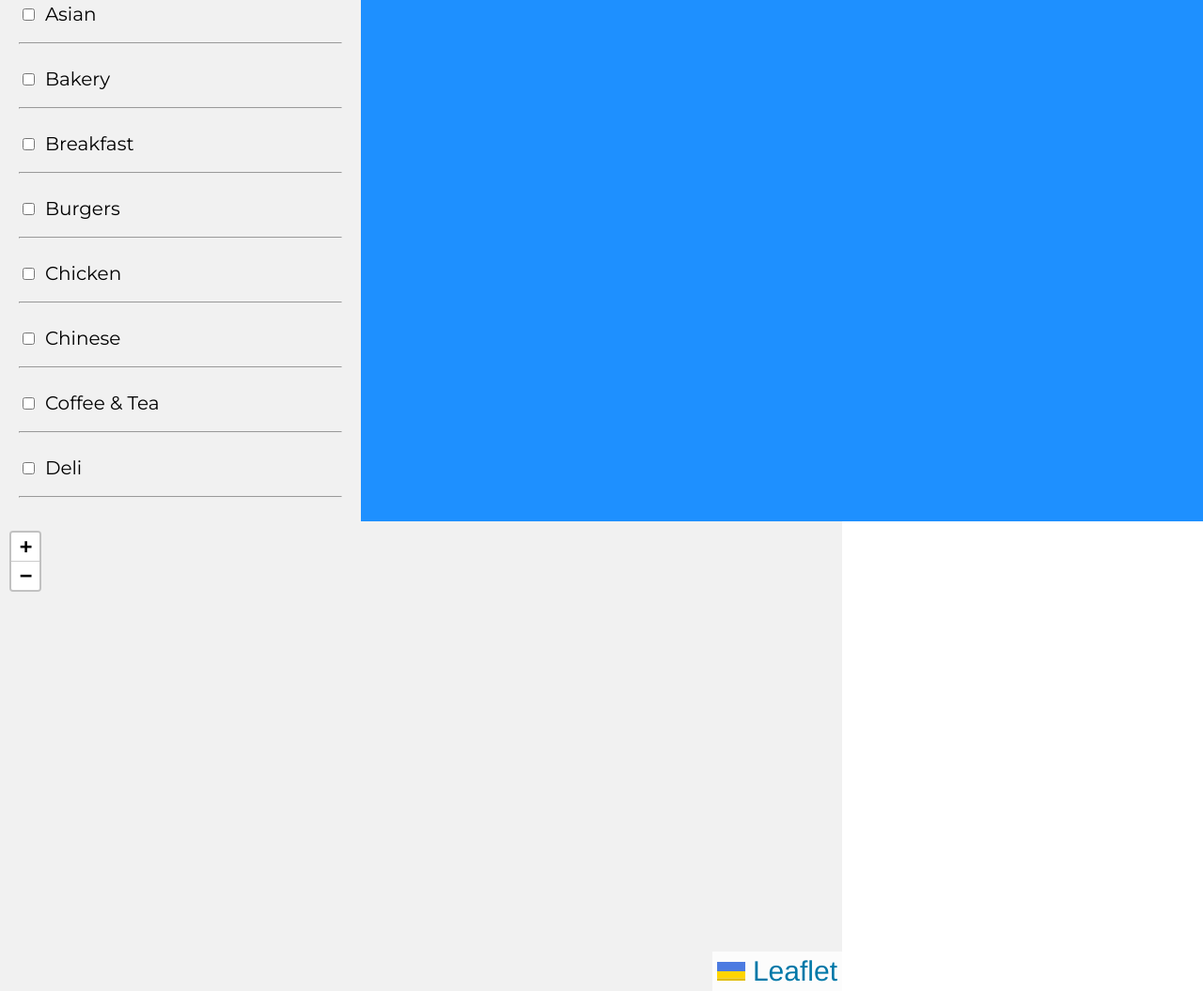
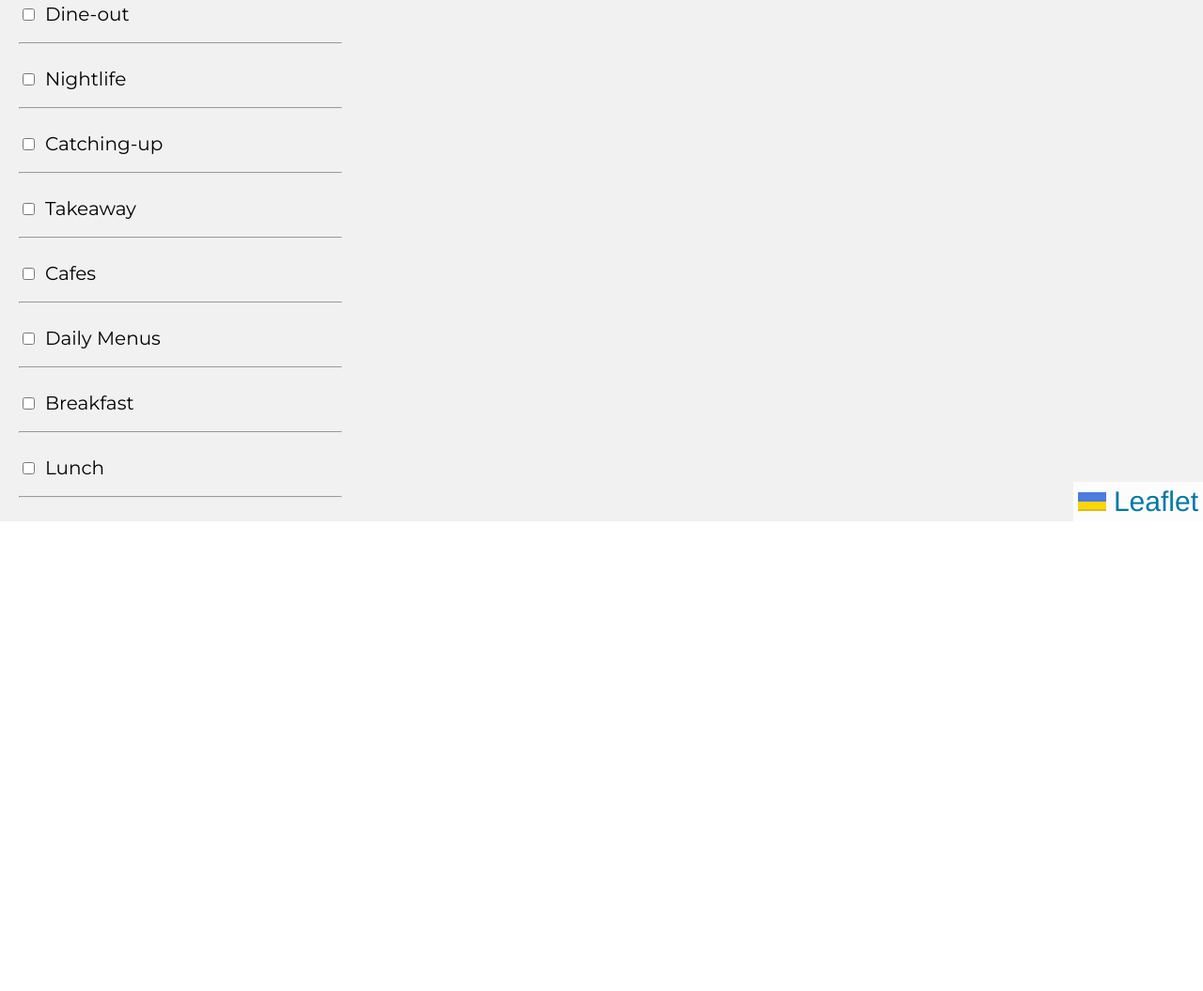
Before and after one commit to hvk5388/FoodFinderApp, a website: page public/restaurants.html in a window 1280 px wide. Shown: the part 245-1300 px from the top of the page at 94% size. After the commit the page ends 800 px from the top, so only its background shows below. Drawn offline with nearby package versions, Linux system fonts and the light colour scheme.

Commit message:
revert public/restaurants.html

```diff
--- a/public/restaurants.html
+++ b/public/restaurants.html
@@ -31,92 +31,50 @@
             <form id="optionForm" action="">
             </label><b>&nbsp;Food Filter</b></label>
             <hr>
-               <input type="checkbox" id="american" name="american" value="option">
-               <label for="american">American</label><br>
+            <input type="checkbox" id="delivery" name="delivery" value="option">
+            <label for="delivery">Delivery</label><br>
             <hr>
-               <input type="checkbox" id="asian" name="asian" value="option">
-               <label for="asian">Asian</label><br>
+            <input type="checkbox" id="dineout" name="dineout" value="option">
+            <label for="dineout">Dine-out</label><br>
             <hr>
-               <input type="checkbox" id="bakery" name="bakery" value="option">
-               <label for="bakery">Bakery</label><br>
+            <input type="checkbox" id="nightlife" name="nightlife" value="option">
+            <label for="nightlife">Nightlife</label><br>
+            <hr>
+            <input type="checkbox" id="catchup" name="catchup" value="option">
+            <label for="catchup">Catching-up</label><br>
+            <hr>
+            <input type="checkbox" id="takeaway" name="takeaway" value="option">
+            <label for="takeaway">Takeaway</label><br>
+            <hr>
+            <input type="checkbox" id="cafes" name="cafes" value="option">
+            <label for="cafes">Cafes</label><br>
+            <hr>
+            <input type="checkbox" id="dailymenu" name="dailymenu" value="option">
+            <label for="dailymenu">Daily Menus</label><br>
             <hr>
             <input type="checkbox" id="breakfast" name="breakfast" value="option">
             <label for="breakfast">Breakfast</label><br>
             <hr>
-               <input type="checkbox" id="burgers" name="burgers" value="option">
-               <label for="burgers">Burgers</label><br>
+            <input type="checkbox" id="lunch" name="lunch" value="option">
+            <label for="lunch">Lunch</label><br>
             <hr>
-               <input type="checkbox" id="chicken" name="chicken" value="option">
-               <label for="chicken">Chicken</label><br>
+            <input type="checkbox" id="dinner" name="dinner" value="option">
+            <label for="dinner">Dinner</label><br>
             <hr>
-               <input type="checkbox" id="chinese" name="chinese" value="option">
-               <label for="chinese">Chinese</label><br>
+            <input type="checkbox" id="pubsandbars" name="pubsandbars" value="option">
+            <label for="pubsandbars">Pubs & Bars</label><br>
             <hr>
-               <input type="checkbox" id="coffeeandtea" name="coffeeandtea" value="option">
-               <label for="coffeeandtea">Coffee & Tea</label><br>
+            <input type="checkbox" id="pfd" name="pfd" value="option">
+            <label for="pfd">Pocket Friendly Delivery</label><br>
             <hr>
-               <input type="checkbox" id="deli" name="deli" value="option">
-               <label for="deli">Deli</label><br>
-               <hr>
-               <input type="checkbox" id="desserts" name="desserts" value="option">
-               <label for="desserts">Desserts</label><br>
-               <hr>
-               <input type="checkbox" id="fastfood" name="fastfood" value="option">
-               <label for="fastfood">Fast Food</label><br>
-               <hr>
-               <input type="checkbox" id="healthy" name="healthy" value="option">
-               <label for="healthy">Healthy</label><br>
-               <hr>
-               <input type="checkbox" id="indian" name="indian" value="option">
-               <label for="indian">Indian</label><br>
-               <hr>
-               <input type="checkbox" id="japanese" name="japanese" value="option">
-               <label for="japanese">Japanese</label><br>
-               <hr>
-               <input type="checkbox" id="lunchspecials" name="lunchspecials" value="option">
-               <label for="lunchspecials">Lunch Specials</label><br>
-               <hr>
-               <input type="checkbox" id="med" name="med" value="option">
-               <label for="med">Mediterranean</label><br>
-               <hr>
-               <input type="checkbox" id="mexican" name="mexican" value="option">
-               <label for="mexican">Mexican</label><br>
-               <hr>
-               <input type="checkbox" id="pizza" name="pizza" value="option">
-               <label for="pizza">Pizza</label><br>
-               <hr>
-               <input type="checkbox" id="salads" name="salads" value="option">
-               <label for="salads">Salads</label><br>
-               <hr>
-               <input type="checkbox" id="sandwiches" name="sandwiches" value="option">
-               <label for="sandwiches">Sandwiches</label><br>
-               <hr>
-               <input type="checkbox" id="southern" name="southern" value="option">
-               <label for="southern">Southern</label><br>
-               <hr>
-               <input type="checkbox" id="steak" name="steak" value="option">
-               <label for="steak">Steak</label><br>
-               <hr>
-               <input type="checkbox" id="sushi" name="sushi" value="option">
-               <label for="sushi">Sushi</label><br>
-               <hr>
-               <input type="checkbox" id="thai" name="thai" value="option">
-               <label for="thai">Thai</label><br>
-               <hr>
-               <input type="checkbox" id="vegan" name="vegan" value="option">
-               <label for="vegan">Vegan</label><br>
-               <hr>
-               <input type="checkbox" id="veg" name="veg" value="option">
-               <label for="veg">Vegetarian</label><br>
+            <input type="checkbox" id="candl" name="candl" value="option">
+            <label for="candl">Clubs & Lounges</label><br>
                <br>
                <input type="submit" value="Search">
             </form>
          </div>
-<<<<<<< HEAD
-=======
          <!--<button onclick="addMarker()">Add pin</button>-->
          <!--<button onclick="getRestaurant()">Add pin</button>-->
->>>>>>> 7c836894deb7c981b0715f200e7f0e13c9d5abdc
          <!--<div id="mapContainer">
             <a href="restaurantsMenu.html" id="pinBtn"><span id="mapPin" class="material-icons">location_on</span></a>
             <img id="map" src="images/mapScreenshot.png">-->
```
Lines whose indentation alone changed are shown as unchanged.
